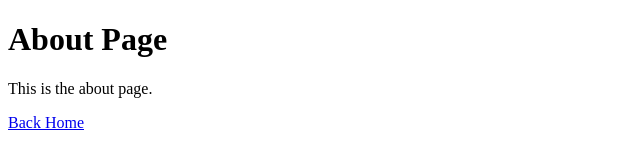
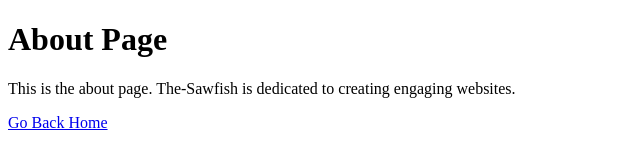
Before and after one commit to The-Sawfish/MULTIBRANCH, a plain HTML site: page about/index.html in a window 1280 px wide. Shown: the whole page, without its empty margins (0-640 px from the left). Drawn offline with Linux system fonts and the light colour scheme.

Commit message:
Revise About page title and description
Updated the title and content of the about page.

```diff
--- a/about/index.html
+++ b/about/index.html
@@ -1,12 +1,12 @@
 <!DOCTYPE html>
 <html>
 <head>
-  <title>About</title>
+  <title>About The-Sawfish</title>
 </head>
 <body>
   <h1>About Page</h1>
-  <p>This is the about page.</p>
+  <p>This is the about page. The-Sawfish is dedicated to creating engaging websites.</p>
 
-  <a href="/MULTIBRANCH/">Back Home</a>
+  <a href="/MULTIBRANCH/">Go Back Home</a>
 </body>
 </html>
```
